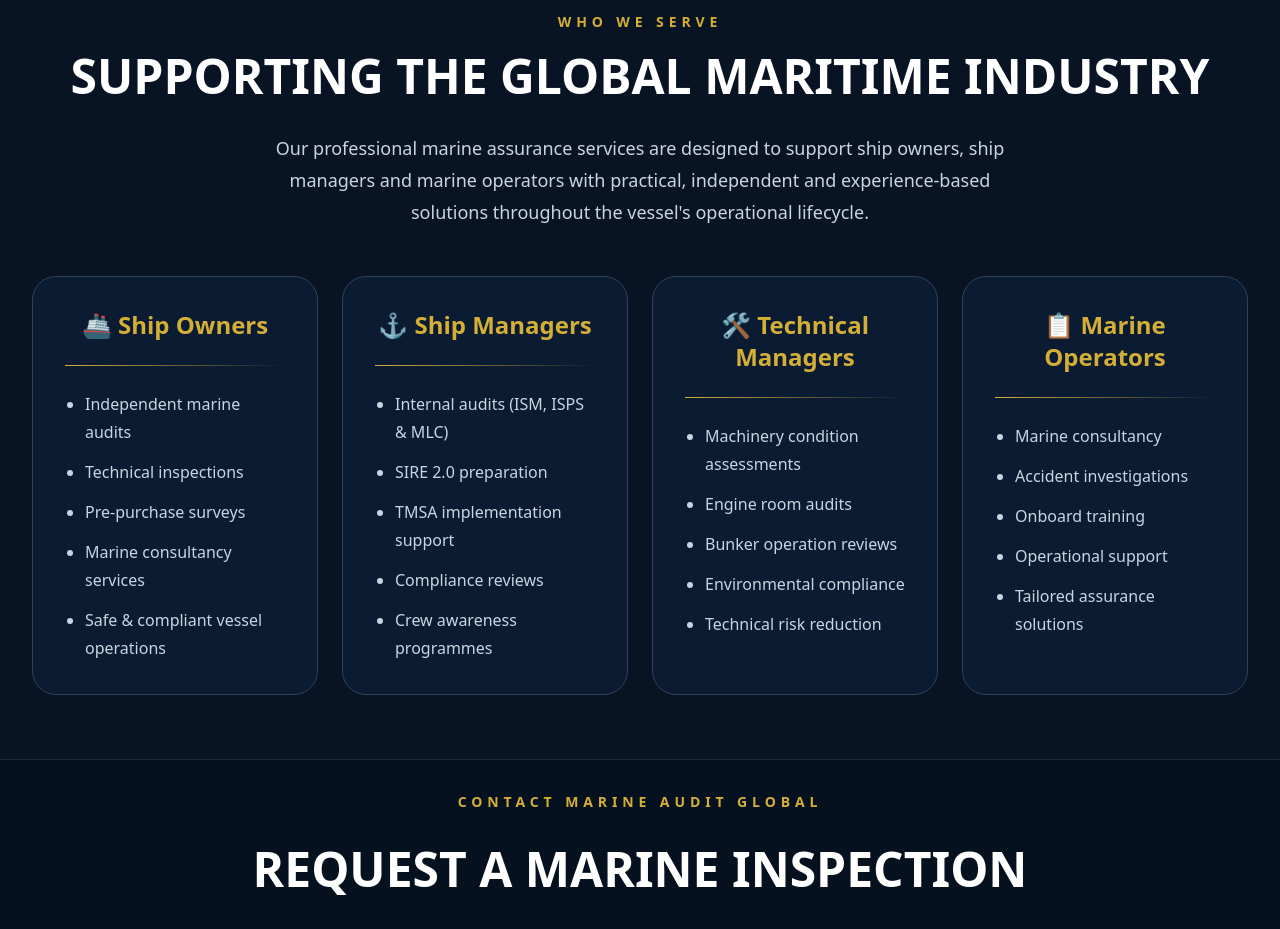
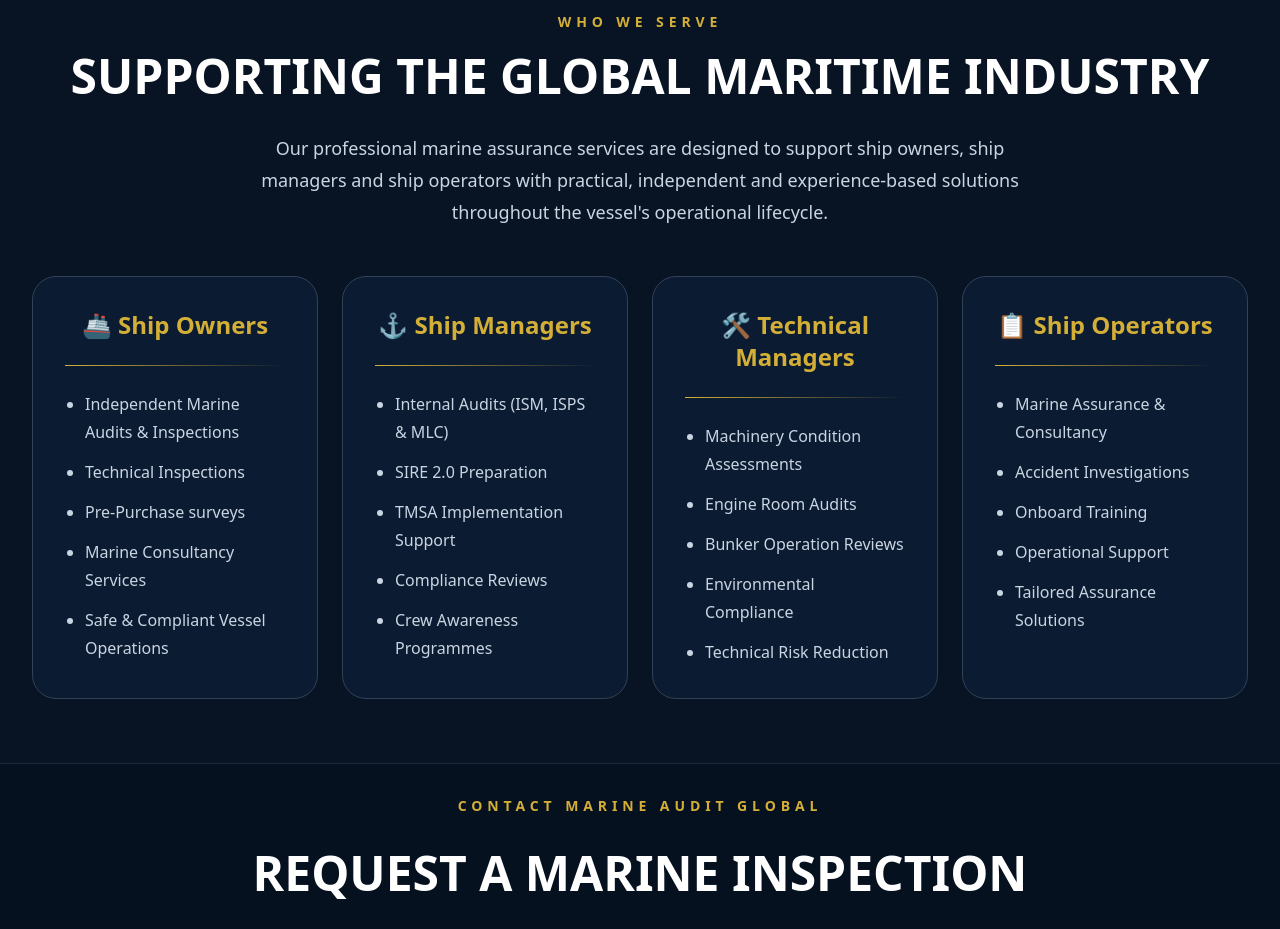
Before and after one commit to harjeetsinghsandhu3/marine-audit-global, a Next.js app: page / in a window 1280 px wide. Shown: the part 3180-4109 px from the top of the page. Built offline with nearby package versions, Linux system fonts and the light colour scheme.

Commit message:
Refine Who We Serve section and SEO improvements

```diff
--- a/src/app/page.js
+++ b/src/app/page.js
@@ -795,7 +795,7 @@
 
 <p className="text-slate-300 mt-8 max-w-3xl mx-auto text-lg leading-8">
 Our professional marine assurance services are designed to support
-ship owners, ship managers and marine operators with practical,
+ship owners, ship managers and ship operators with practical,
 independent and experience-based solutions throughout the vessel's
 operational lifecycle.
 </p>
@@ -812,15 +812,15 @@
 
   <ul className="space-y-3 text-slate-300 leading-7 list-disc pl-5 text-left">
 
-    <li>Independent marine audits</li>
-
-    <li>Technical inspections</li>
-
-    <li>Pre-purchase surveys</li>
-
-    <li>Marine consultancy services</li>
-
-    <li>Safe & compliant vessel operations</li>
+    <li>Independent Marine Audits & Inspections</li>
+
+    <li>Technical Inspections</li>
+
+    <li>Pre-Purchase surveys</li>
+
+    <li>Marine Consultancy Services</li>
+
+    <li>Safe & Compliant Vessel Operations</li>
 
   </ul>
 
@@ -834,15 +834,15 @@
 <div className="w-full h-px bg-gradient-to-r from-[#D4AF37] to-transparent mb-6"></div>
   <ul className="space-y-3 text-slate-300 leading-7 list-disc pl-5 text-left">
 
-    <li>Internal audits (ISM, ISPS & MLC)</li>
-
-    <li>SIRE 2.0 preparation</li>
-
-    <li>TMSA implementation support</li>
-
-    <li>Compliance reviews</li>
-
-    <li>Crew awareness programmes</li>
+    <li>Internal Audits (ISM, ISPS & MLC)</li>
+
+    <li>SIRE 2.0 Preparation</li>
+
+    <li>TMSA Implementation Support</li>
+
+    <li>Compliance Reviews</li>
+
+    <li>Crew Awareness Programmes</li>
 
   </ul>
 
@@ -856,15 +856,15 @@
 <div className="w-full h-px bg-gradient-to-r from-[#D4AF37] to-transparent mb-6"></div>
   <ul className="space-y-3 text-slate-300 leading-7 list-disc pl-5 text-left">
 
-    <li>Machinery condition assessments</li>
-
-    <li>Engine room audits</li>
-
-    <li>Bunker operation reviews</li>
-
-    <li>Environmental compliance</li>
-
-    <li>Technical risk reduction</li>
+    <li>Machinery Condition Assessments</li>
+
+    <li>Engine Room Audits</li>
+
+    <li>Bunker Operation Reviews</li>
+
+    <li>Environmental Compliance</li>
+
+    <li>Technical Risk Reduction</li>
 
   </ul>
 
@@ -873,20 +873,20 @@
   <div className="bg-[#0B1B32] border border-slate-700 rounded-3xl p-8 flex flex-col h-full transition-all duration-500 hover:-translate-y-3 hover:border-[#D4AF37] hover:bg-[#0D203B] hover:shadow-[0_0_45px_rgba(212,175,55,0.18)]">
 
   <h3 className="text-2xl font-bold text-[#D4AF37] mb-6">
-    📋 Marine Operators
+    📋 Ship Operators
   </h3>
 <div className="w-full h-px bg-gradient-to-r from-[#D4AF37] to-transparent mb-6"></div>
   <ul className="space-y-3 text-slate-300 leading-7 list-disc pl-5 text-left">
 
-    <li>Marine consultancy</li>
-
-    <li>Accident investigations</li>
-
-    <li>Onboard training</li>
-
-    <li>Operational support</li>
-
-    <li>Tailored assurance solutions</li>
+    <li>Marine Assurance & Consultancy</li>
+
+    <li>Accident Investigations</li>
+
+    <li>Onboard Training</li>
+
+    <li>Operational Support</li>
+
+    <li>Tailored Assurance Solutions</li>
 
   </ul>
 
```
